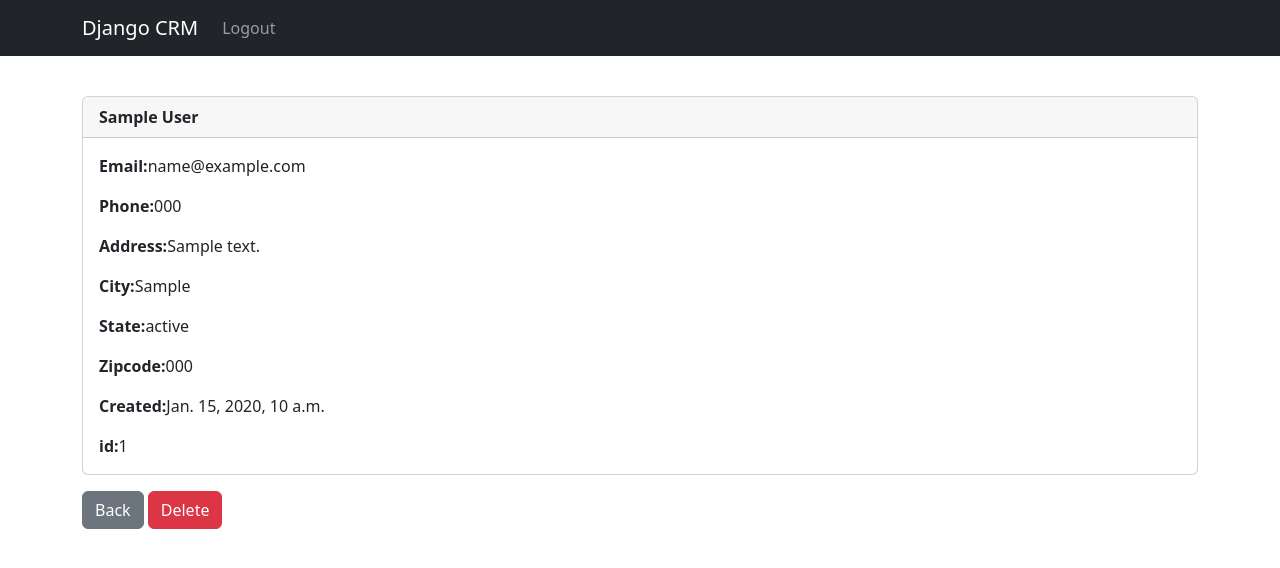
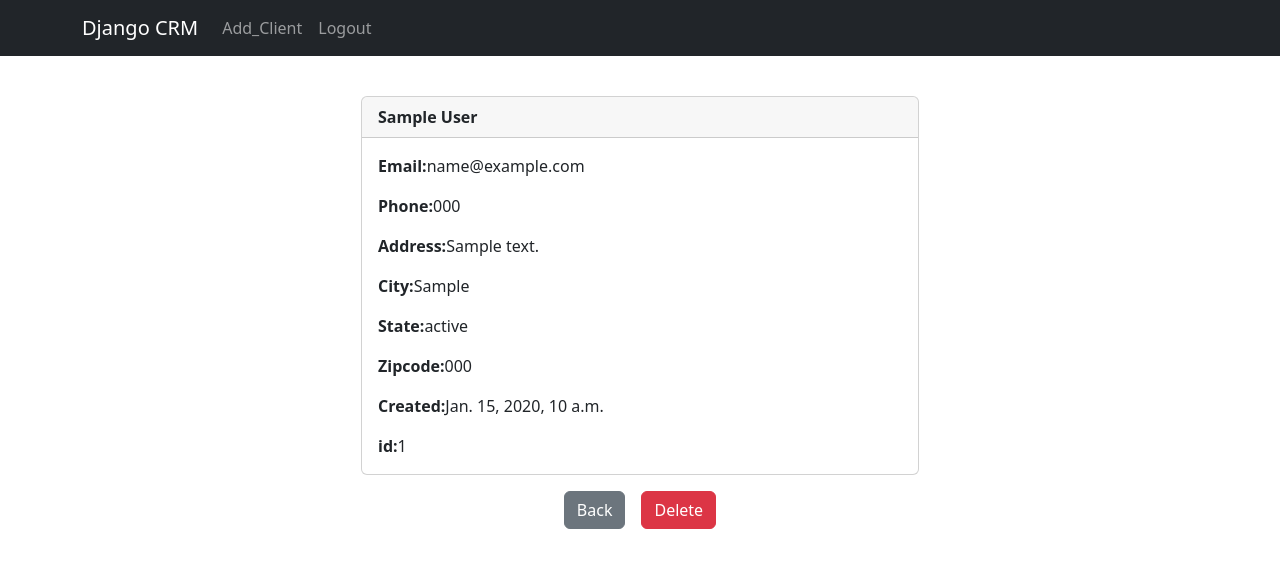
Before and after one commit to jonma0107/Django-CRM, a Django app: page /client/1 in a window 1280 px wide. Shown: the top 568 px of the page. Run offline with Django 4.2, Linux system fonts and the light colour scheme; a user stored in the database is signed in; tables that the repository leaves empty hold one stand-in row (values such as "Sample post").

Commit message:
Add Client

```diff
--- a/website/templates/client.html
+++ b/website/templates/client.html
@@ -1,6 +1,6 @@
 {% extends 'base.html' %}
 {% block content %}
-    <div class="pt-5">
+    <div class="col-md-6 offset-md-3 pt-5">
         <div class="card">
             <div class="card-header">
                 <strong>{{ customer_client.first_name }}
@@ -34,8 +34,9 @@
             </div>
         </div>
     </div>
-
-    <a href="{% url 'home'%}" class="btn btn-secondary mt-3">Back</a>
-    <a href="{% url 'delete_client' customer_client.id %}" class="btn btn-danger mt-3">Delete</a>
-
+    <div class="d-flex justify-content-center gap-3 mt-3">
+        <a href="{% url 'home' %}" class="btn btn-secondary">Back</a>
+        <a href="{% url 'delete_client' customer_client.id %}"
+           class="btn btn-danger">Delete</a>
+    </div>
 {% endblock content %}
--- a/website/templates/home.html
+++ b/website/templates/home.html
@@ -16,7 +16,7 @@
                     <th scope="col">ID</th>
                 </tr>
             </thead>
-            <tbody>
+            <tbody class="text-center">
                 {% if clients %}
                     {% for client in clients %}
                         <tr>
--- a/website/templates/navbar.html
+++ b/website/templates/navbar.html
@@ -15,6 +15,9 @@
             <ul class="navbar-nav me-auto mb-2 mb-lg-0">
                 {% if user.is_authenticated %}
                     <li class="nav-item">
+                        <a class="nav-link" href="{% url 'add_client' %}">Add_Client</a>
+                    </li>
+                    <li class="nav-item">
                         <a class="nav-link" href="{% url 'logout' %}">Logout</a>
                     </li>
                 {% else %}
--- a/website/urls.py
+++ b/website/urls.py
@@ -8,5 +8,5 @@ urlpatterns = [
     path('register/', views.register_user, name='register'),
     path('client/<int:pk>', views.customer_client, name='client'),
     path('delete_client/<int:pk>', views.delete_client, name='delete_client'),
-
+    path('add_client/', views.add_client, name='add_client'),
 ]
--- a/website/views.py
+++ b/website/views.py
@@ -1,7 +1,7 @@
 from django.shortcuts import render, redirect
 from django.contrib.auth import authenticate, login, logout
 from django.contrib import messages
-from .forms import SignUpForm
+from .forms import SignUpForm, AddClientForm
 from .models import Client
 
 def home(request):
@@ -65,3 +65,17 @@ def delete_client(request, pk):
     else:
         messages.success(request, "You Must Be Logged!")
         return redirect('home')
+
+def add_client(request):
+    form = AddClientForm(request.POST or None)
+    if request.user.is_authenticated:
+        if request.method == "POST":
+            if form.is_valid():
+                add_client = form.save()
+                messages.success(request, "Client added")
+                return redirect('home')
+
+        return render(request, 'add_client.html', {'form':form})
+    else:
+        messages.success(request, "You Must Be Logged!")
+        return redirect('home')
```
Also changed, not shown: website/forms.py (+18 -0 lines), website/templates/add_client.html (added, +11 -0 lines).
